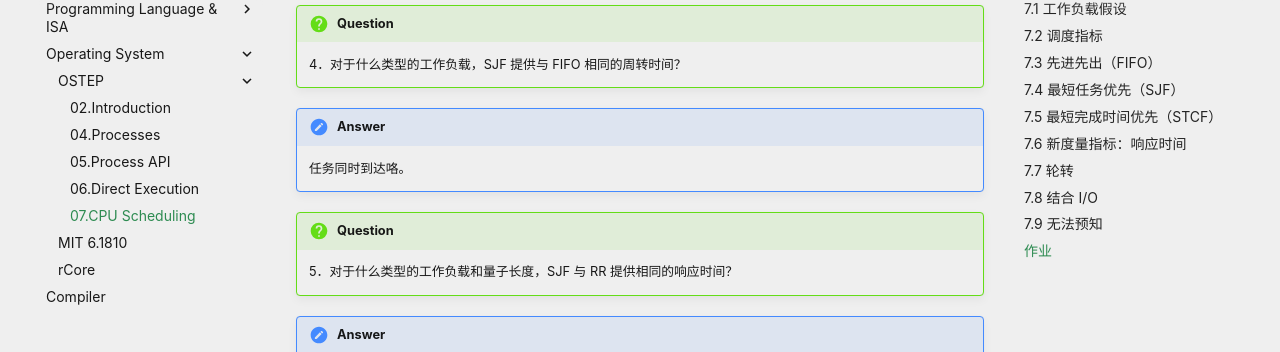
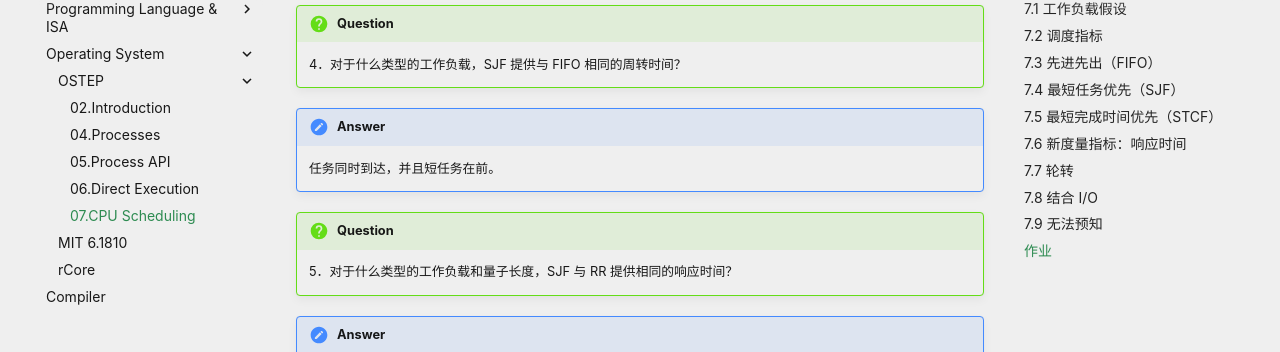
Before and after one commit to 13m0n4de/notebook, an MkDocs documentation site: the page built from docs/cs/os/ostep/07cpu_scheduling.md, in a window 1280 px wide and 900 px high, scrolled down 7926 px. Shown: the part 99-451 px from the top of the window. Built offline with MkDocs 1.6.1 and Material for MkDocs 9.7.7, drawn with Linux system fonts in a browser that asks for light colours; nearby versions of some CDN libraries; library files that are not in the unit come from our copies; comment, search, counter and statistics services are not loaded; a style sheet for code colours, icons or effects is not loaded.

Commit message:
更新文章 CS > OS > OSTEP > 07.CPU Scheduling

```diff
--- a/docs/cs/os/ostep/07cpu_scheduling.md
+++ b/docs/cs/os/ostep/07cpu_scheduling.md
@@ -426,7 +426,7 @@ gantt
     4．对于什么类型的工作负载，SJF 提供与 FIFO 相同的周转时间？
 
 !!! note "Answer"
-    任务同时到达咯。
+    任务同时到达，并且短任务在前。
 
 !!! question
     5．对于什么类型的工作负载和量子长度，SJF 与 RR 提供相同的响应时间？
```
